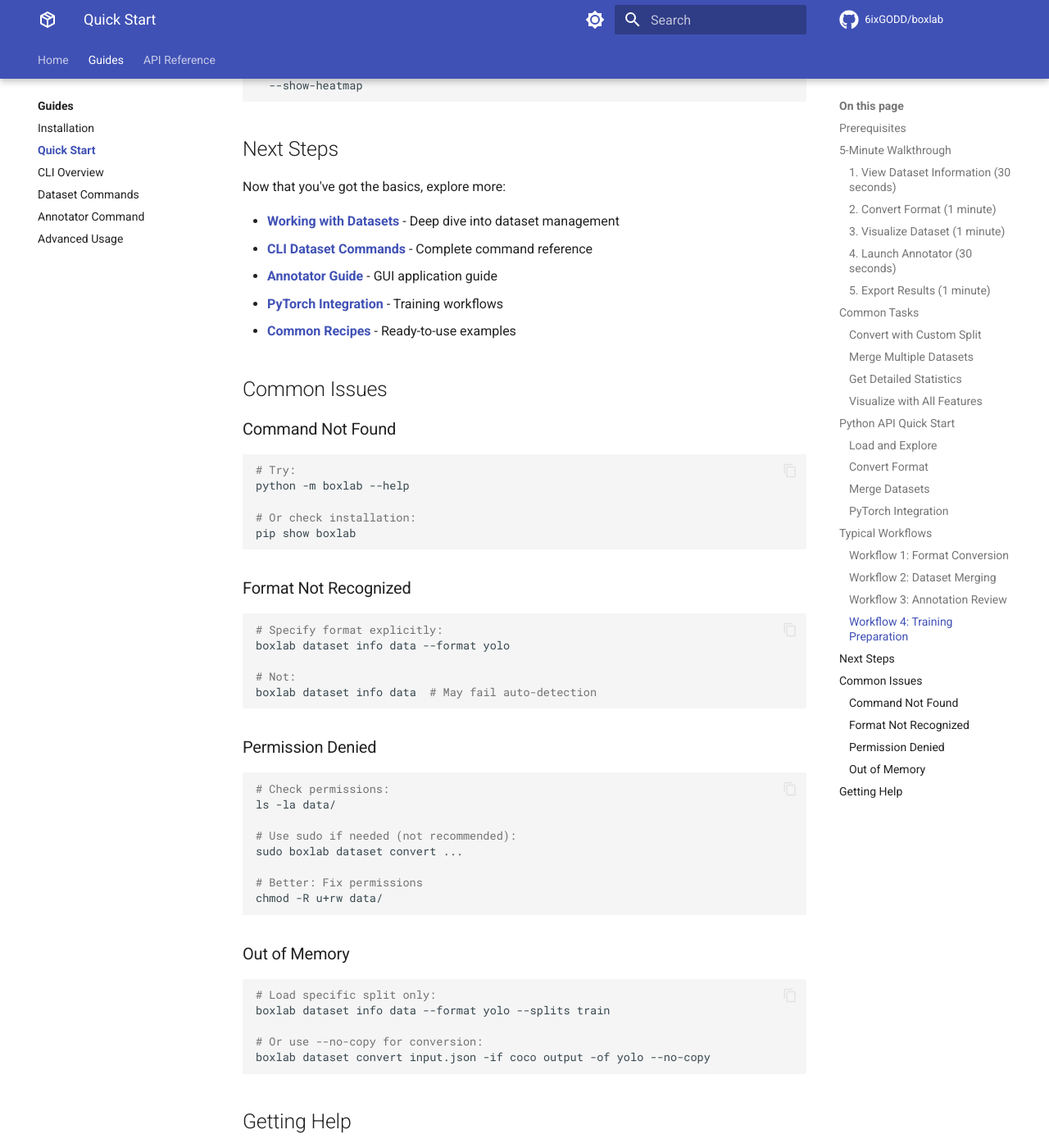
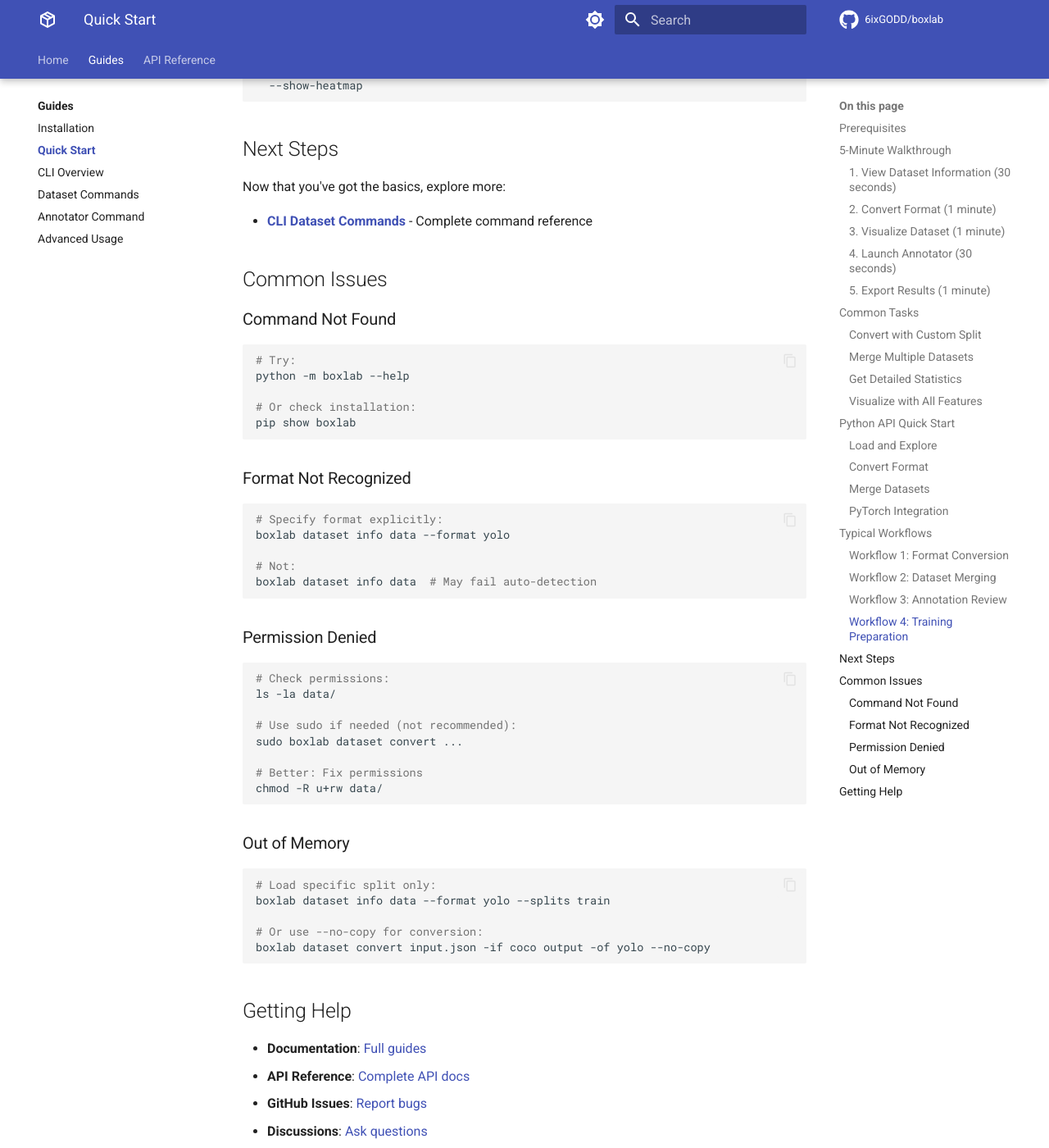
Before and after one commit to 6ixGODD/boxlab, an MkDocs documentation site: the page built from docs/guides/quick-start.md, in a window 1280 px wide and 1400 px high, scrolled down 7497 px. Shown: the whole window at 82% size. Built offline with MkDocs 1.6.1 and Material for MkDocs 9.7.7, drawn with Linux system fonts in a browser that asks for light colours; comment, search, counter and statistics services are not loaded; the version menu is left out; some of the changed text lies outside the part shown.

Commit message:
fix: remove outdated references to the Annotator Guide and Common Recipes in documentation

```diff
--- a/docs/guides/quick-start.md
+++ b/docs/guides/quick-start.md
@@ -377,11 +377,7 @@ boxlab dataset visualize \
 
 Now that you've got the basics, explore more:
 
-- **[Working with Datasets](working-with-datasets.md)** - Deep dive into dataset management
 - **[CLI Dataset Commands](cli-dataset.md)** - Complete command reference
-- **[Annotator Guide](annotator-guide.md)** - GUI application guide
-- **[PyTorch Integration](pytorch-integration.md)** - Training workflows
-- **[Common Recipes](recipes.md)** - Ready-to-use examples
 
 ## Common Issues
 
@@ -434,8 +430,3 @@ boxlab dataset convert input.json -if coco output -of yolo --no-copy
 - **API Reference**: [Complete API docs](../reference/index.md)
 - **GitHub Issues**: [Report bugs](https://github.com/6ixGODD/boxlab/issues)
 - **Discussions**: [Ask questions](https://github.com/6ixGODD/boxlab/discussions)
-
----
-
-**Ready to dive deeper?** Check out the [Working with Datasets](working-with-datasets.md) guide or explore
-the [CLI Commands](cli-dataset.md) reference.
```
Also changed, not shown: docs/guides/cli-dataset.md (+0 -3 lines), docs/guides/cli-overview.md (+0 -1 lines), docs/guides/installation.md (+0 -1 lines), docs/index.md (+0 -5 lines).
